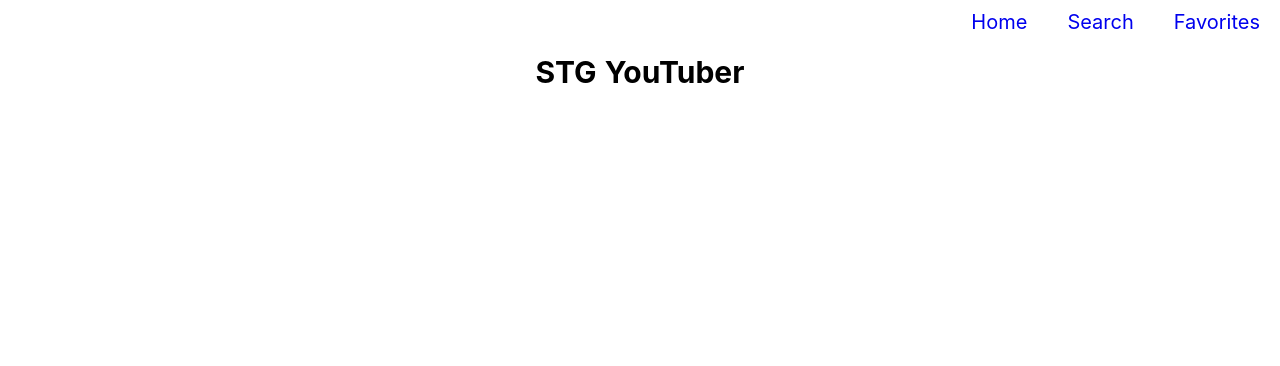
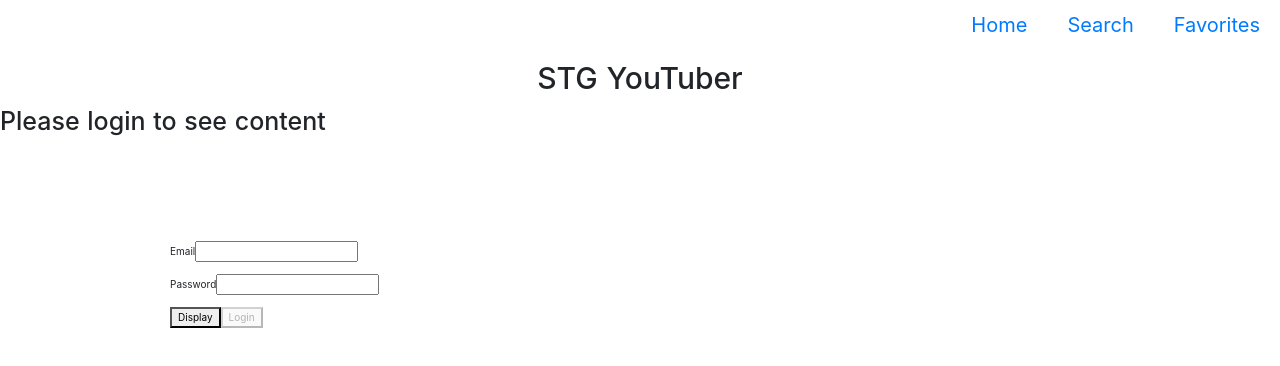
Before and after one commit to bfulk13/youtube-api, a Nuxt app: page / in a window 1280 px wide. Shown: the top 366 px of the page. Built offline with nearby package versions, Linux system fonts and the light colour scheme.

Commit message:
authentication

```diff
--- a/nuxt.config.js
+++ b/nuxt.config.js
@@ -42,6 +42,7 @@ module.exports = {
   modules: [
     // Doc: https://axios.nuxtjs.org/usage
     '@nuxtjs/axios',
+    'bootstrap-vue/nuxt'
   ],
   /*
   ** Axios module configuration
--- a/package.json
+++ b/package.json
@@ -14,6 +14,7 @@
   "dependencies": {
     "@nuxtjs/axios": "^5.3.6",
     "axios": "^0.18.0",
+    "bootstrap-vue": "^2.0.0-rc.20",
     "cross-env": "^5.2.0",
     "dotenv": "^8.0.0",
     "express": "^4.16.4",
--- a/pages/index.vue
+++ b/pages/index.vue
@@ -1,7 +1,46 @@
 <template>
-  <section class="container">
-    <div></div>
-  </section>
+  <div>
+    <h1 v-if="!valid">Please login to see content</h1>
+    <form @submit="checkForm" novalidate="true">
+      <p v-if="errors.length">
+        <b>Please correct the following error(s):</b>
+        <ul>
+          <li v-for="error in errors">{{ error }}</li>
+        </ul>
+      </p>
+      <div class="container" id="app">
+        <p>
+          <label for="email">Email</label>
+          <input
+            id="email"
+            v-model="email"
+            type="email"
+            name="email"
+            required
+          >
+        </p>
+        <p>
+          <label for="password">Password</label>
+          <input
+            id="password"
+            v-model="password"
+            type="password"
+            name="password"
+            :type="passwordView ? 'text' : 'password'"
+            required
+          >
+        </p>
+          <button
+            type="button"
+            class="button is-text is-small"
+            aria-describedby="password-label"
+            @click.prevent="passwordView = !passwordView"
+          >{{ passwordView ? 'Hide' : 'Display' }}</button>
+
+          <button type="submit" :disabled="!email || !password">Login</button>
+      </div>
+    </form>
+  </div>
 </template>
 
 <script>
@@ -10,9 +49,79 @@ import hero from '~/components/hero.vue'
 export default {
   components: {
     hero
+  },
+  data() {
+    return {
+      errors: [],
+      email: '',
+      password: '',
+      passwordView: false,
+      valid: false
+    }
+  },
+  methods: {
+    checkForm(e) {
+      e.preventDefault();
+
+      this.errors = [];
+
+      if (!this.validEmail(this.email)) {
+        this.errors.push('Valid email required.');
+      }
+
+      if (!this.validPassword(this.password)) {
+        this.errors.push('Password must contain 1 capital letter, 1 lower case letter, 1 number, and is between 6-10 characters');
+      }
+
+      if (!this.errors.length) {
+        this.valid = true;
+        this.login();
+        return true;
+      }
+    },
+    validEmail(email) {
+      var re = /^(([^<>()\[\]\\.,;:\s@"]+(\.[^<>()\[\]\\.,;:\s@"]+)*)|(".+"))@((\[[0-9]{1,3}\.[0-9]{1,3}\.[0-9]{1,3}\.[0-9]{1,3}\])|(([a-zA-Z\-0-9]+\.)+[a-zA-Z]{2,}))$/
+      return re.test(email)
+    },
+    validPassword(pw) {
+      return (
+        /[A-Z]/.test(pw) &&
+        /[a-z]/.test(pw) &&
+        /[0-9]/.test(pw) &&
+        pw.length >= 6 &&
+        pw.length <= 10
+      )
+    },
+    async login() {
+      if(this.valid){
+        setTimeout(() => {
+            this.$router.push('/search')
+        }, 1500)
+      }
+    }
+    // async logout() {
+    //   try {
+    //     setTimeout(() => {
+
+    //     }, 1500)
+    //   } catch (e) {
+    //     console.log(e.message)
+    //   }
+    // }
   }
 }
 </script>
 
 <style scoped>
+.container {
+  background-color: #fff;
+  border-radius: 8px;
+  padding: 100px;
+}
+.error {
+  color: red;
+}
+.button {
+  transition: all 150ms ease;
+}
 </style>
```
Also changed, not shown: 1 other file (tests, documents, lock files or other folders).
